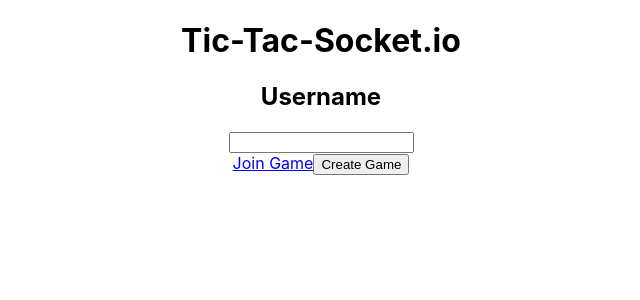
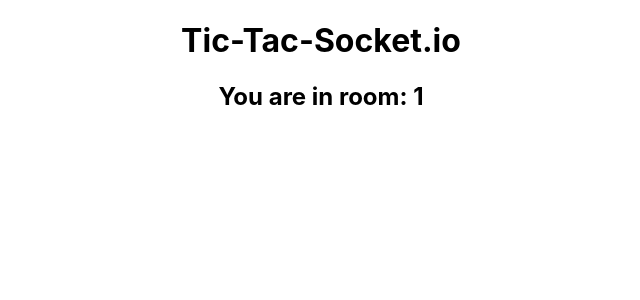
Before and after one commit to cchauche/tic-tac-socket, a React (Create React App) app in the folder client/: page /1 in a window 1280 px wide. Shown: the top 300 px of the page, without its empty margins (319-959 px from the left). Built offline with nearby package versions, Linux system fonts and the light colour scheme.

Commit message:
Add game component with dynamic url param

```diff
--- a/client/src/App.jsx
+++ b/client/src/App.jsx
@@ -2,16 +2,11 @@ import React, { useState, useEffect } from 'react';
 import { BrowserRouter as Router, Switch, Route, Link } from 'react-router-dom';
 import Login from './components/Login';
 import Join from './components/Join';
+import Game from './components/Game';
 import { PAGE_NAME } from './utils/conf';
 import './App.css';
 
 function App() {
-  const [page, setPage] = useState(PAGE_NAME.login);
-
-  let pageToRender = null;
-  if (page === PAGE_NAME.login) pageToRender = <Login setPage={setPage} />;
-  else if (page === PAGE_NAME.join) pageToRender = <Join />;
-
   return (
     <div className="App">
       <header>
@@ -23,6 +18,7 @@ function App() {
             <Route path="/join">
               <Join />
             </Route>
+            <Route path="/:gameId" children={<Game />} />
             <Route path="/">
               <Login />
             </Route>
--- /dev/null
+++ b/client/src/components/Game.jsx
@@ -0,0 +1,13 @@
+import React from 'react';
+import { useParams } from 'react-router-dom';
+
+const Game = (props) => {
+  let {gameId} = useParams();
+  return (
+    <div>
+      <h2>{`You are in room: ${gameId}`}</h2>
+    </div>
+  );
+};
+
+export default Game;
```
